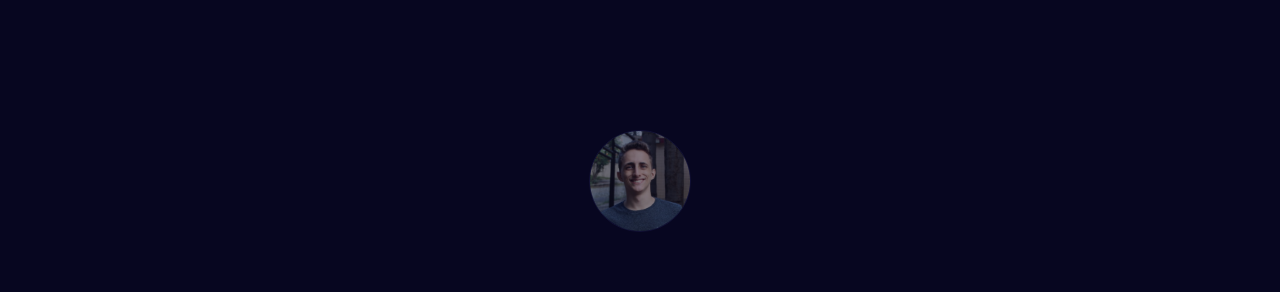
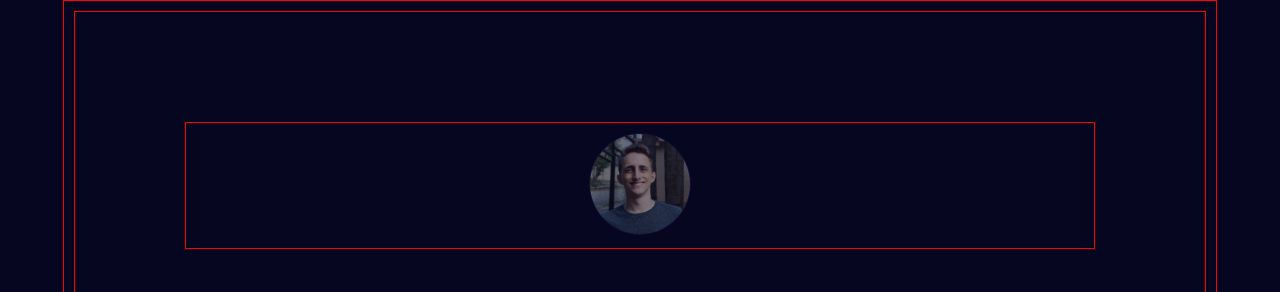
Before and after one commit to lucasmelovs/Curriculo, a plain HTML site: page index.html in a window 1280 px wide. Shown: the top 292 px of the page. Drawn offline with Linux system fonts and the light colour scheme.

Commit message:
Testando porcentagem

```diff
--- a/style.css
+++ b/style.css
@@ -3,11 +3,12 @@
 	padding: 0;
 }
 
-/*div, p, img{
+div, p, img{
 	border: 1px solid red;
-}*/
+}
 
 body{
+	width: 100%;
 	display: flex;
 	font-size: 1em;
 	font-family: "Trebuchet MS", Helvetica, sans-serif;
@@ -22,8 +23,8 @@ span{
 }
 
 #container{
-	width: 100%;
-	height: 100%;
+	width: 90%;
+	height: 90%;
 	display: flex;
 	flex-direction: row;
 	justify-content: center;
@@ -31,6 +32,7 @@ span{
 }
 
 #box{
+	width: 100%;
 	margin: 10px;
 	padding: 100px;
 	text-align: center;
```
